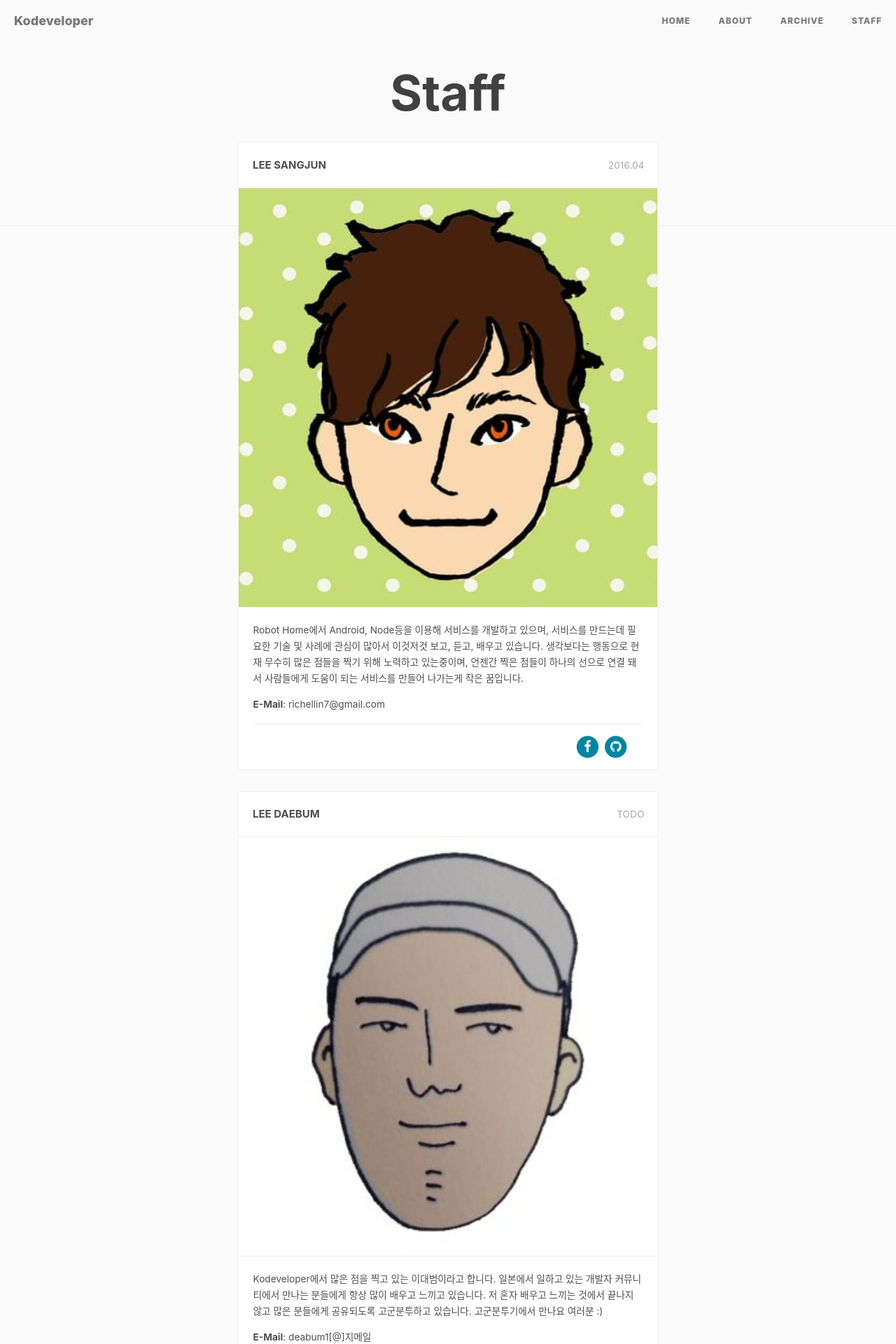
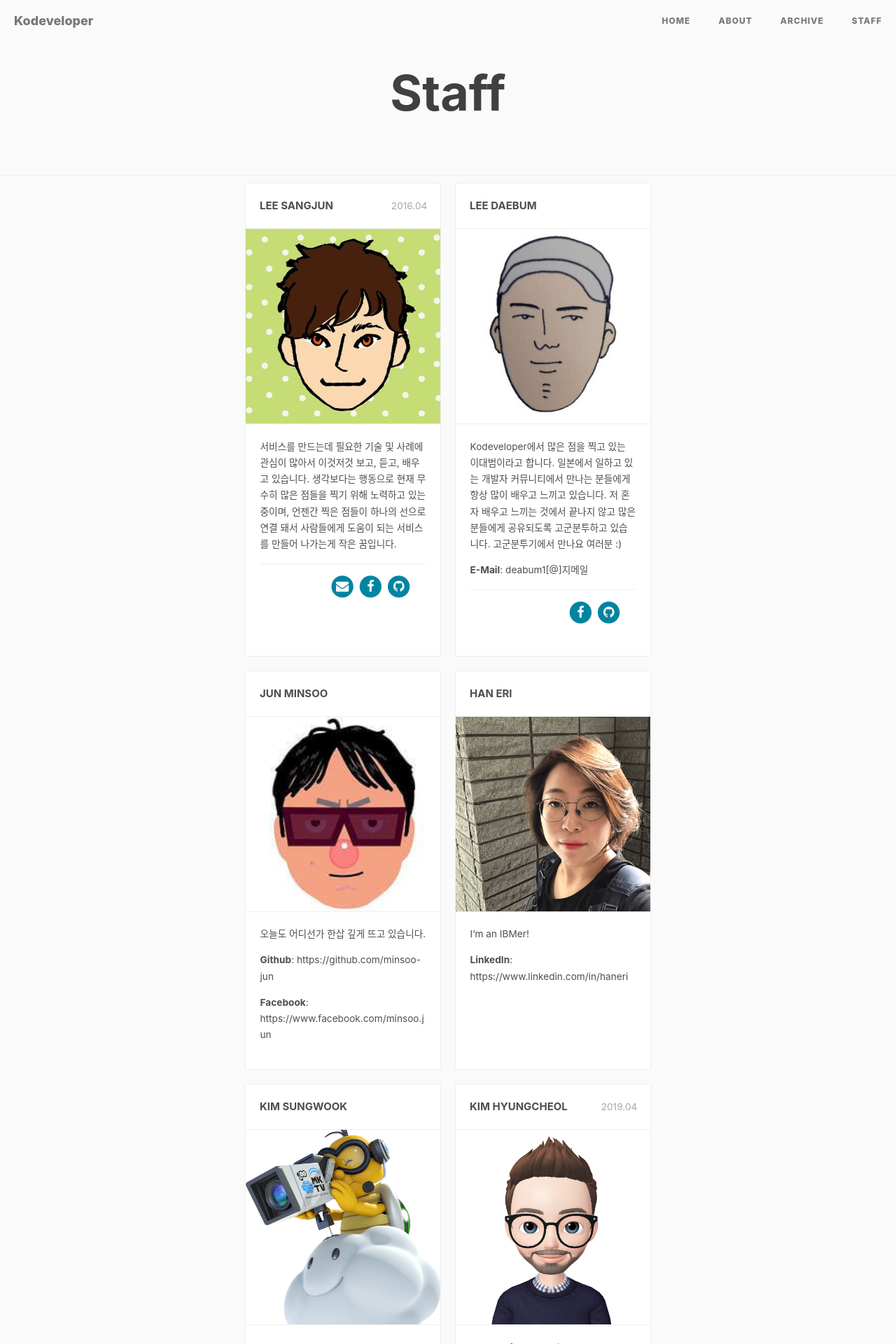
Before and after one commit to kodevops/blog, a Jekyll site: the page built from staff/index.html, in a window 1280 px wide. Shown: the top 1920 px of the page at 70% size. Built offline with Jekyll 4.4.1, drawn with Linux system fonts in a browser that asks for light colours; nearby versions of some CDN libraries; comment, search, counter and statistics services are not loaded; some of the changed text lies outside the part shown.

Commit message:
fix: 500px 이상의 사이즈일때는 staff를 한 화면에 2명이 보이도로 수정

```diff
--- a/staff/css/timeline.css
+++ b/staff/css/timeline.css
@@ -38,18 +38,24 @@ body, html {
 .cbp_tmtimeline {
 	padding: 0;
 	list-style: none;
-	position: relative;
 	max-width: 600px;
 	margin: 0 auto;
-	margin-top: -120px;
+  display: -webkit-box;
+  display: -ms-flexbox;
+  display: flex;
+  -webkit-box-pack: justify;
+  -ms-flex-pack: justify;
+  justify-content: space-between;
+  -ms-flex-wrap: wrap;
+  flex-wrap: wrap;
 }
 
 .cbp_tmtimeline > li {
-	position: relative;
+  padding: 10px;
 	box-sizing: border-box;
-	display: inline-block;
 	vertical-align: top;
-	width: 100%;
+	word-wrap: break-word;
+	width: 50%;
 }
 
 /* The date/time */
@@ -79,6 +85,7 @@ body, html {
 	margin: 0 0 30px 0;
 	font-weight: 400;
 	font-size: 95%;
+  min-height: 100%;
 }
 
 .cbp_tmtimeline > li .cbp_tmlabel h2 {
@@ -200,7 +207,6 @@ header{
 	text-align: center;
 	min-width: 100%;
 	padding: 5em 0px;
-	padding-bottom: 10em;
 	position: relative;
 	border-bottom: 1px solid #edeeee;
 }
@@ -331,3 +337,9 @@ header img{
 	    margin-right: 2px;
 	}
 }
+
+@media screen and (max-width: 500px) {
+	.cbp_tmtimeline > li {
+		width: 100%;
+	}
+}
--- a/staff/index.html
+++ b/staff/index.html
@@ -28,13 +28,18 @@ layout: default
 							<img src="images/staff-avatar-sangjun.jpeg">
 							<ul>
                 <li>
-                  Robot Home에서 Android, Node등을 이용해 서비스를 개발하고 있으며, 서비스를 만드는데 필요한 기술 및 사례에 관심이 많아서 이것저것 보고, 듣고, 배우고 있습니다. 생각보다는 행동으로 현재 무수히 많은 점들을 찍기 위해 노력하고 있는중이며,  언젠간 찍은 점들이 하나의 선으로 연결 돼서 사람들에게 도움이 되는 서비스를 만들어 나가는게 작은 꿈입니다.
-                </li>
-                <li>
-                  <span><b>E-Mail</b>: richellin7@gmail.com</span>
+                  서비스를 만드는데 필요한 기술 및 사례에 관심이 많아서 이것저것 보고, 듣고, 배우고 있습니다. 생각보다는 행동으로 현재 무수히 많은 점들을 찍기 위해 노력하고 있는중이며,  언젠간 찍은 점들이 하나의 선으로 연결 돼서 사람들에게 도움이 되는 서비스를 만들어 나가는게 작은 꿈입니다.
                 </li>
                 <li class="skill">
                   <ul class="list-inline text-right">
+                      <li>
+                        <a href="mailto:richellin7@gmail.com">
+                          <span class="fa-stack fa-lg">
+                            <i class="fa fa-circle fa-stack-2x"></i>
+                            <i class="fa fa-envelope fa-stack-1x fa-inverse"></i>
+                          </span>
+                        </a>
+                      </li>
                       <li>
                         <a target="_blank" href="https://www.facebook.com/richellin7">
                           <span class="fa-stack fa-lg">
@@ -59,7 +64,7 @@ layout: default
           <li>
 						<div class="cbp_tmlabel">
 							<h2 id="boxoffice">LEE DAEBUM</h2>
-							<time>TODO</time>
+							<!-- <time>TODO</time> -->
 							<img src="images/staff-avatar-daebum.jpeg">
 							<ul>
                 <li>
@@ -94,7 +99,7 @@ layout: default
           <li>
               <div class="cbp_tmlabel">
                   <h2 id="boxoffice">JUN MINSOO</h2>
-                            <time>TODO</time>
+                  <!-- <!-- <time>TODO</time> -->
                   <img src="images/staff-avatar-manggu.jpeg">
                   <ul>
                       <li>
@@ -112,20 +117,14 @@ layout: default
           <li>
             <div class="cbp_tmlabel">
               <h2 id="boxoffice">HAN ERI</h2>
-              <time>TODO</time>
+              <!-- <time>TODO</time> -->
               <img src="images/staff-avatar-haneri.png">
               <ul>
                 <li>
-                  TODO.....
+                  I’m an IBMer!
                 </li>
                 <li>
-                  <span><b>Github</b>: TODO</span>
-                </li>
-                <li>
-                  <span><b>Facebook</b>: TODO</span>
-                </li>
-                <li>
-                  <span><b>E-Mail</b>: TODO</span>
+                  <span><b>LinkedIn</b>: https://www.linkedin.com/in/haneri</span>
                 </li>
               </ul>
             </div>
@@ -133,20 +132,11 @@ layout: default
           <li>
             <div class="cbp_tmlabel">
               <h2 id="boxoffice">KIM SUNGWOOK</h2>
-              <time>TODO</time>
+              <!-- <time>TODO</time> -->
               <img src="images/staff-avatar-sungwook.png">
               <ul>
                 <li>
-                  TODO.....
-                </li>
-                <li>
-                  <span><b>Github</b>: TODO</span>
-                </li>
-                <li>
-                  <span><b>Facebook</b>: TODO</span>
-                </li>
-                <li>
-                  <span><b>E-Mail</b>: TODO</span>
+                  'status': 'Web Developer Freelance_beginner', 'photo&video creator'
                 </li>
               </ul>
             </div>
```
Lines whose indentation alone changed are shown as unchanged.
